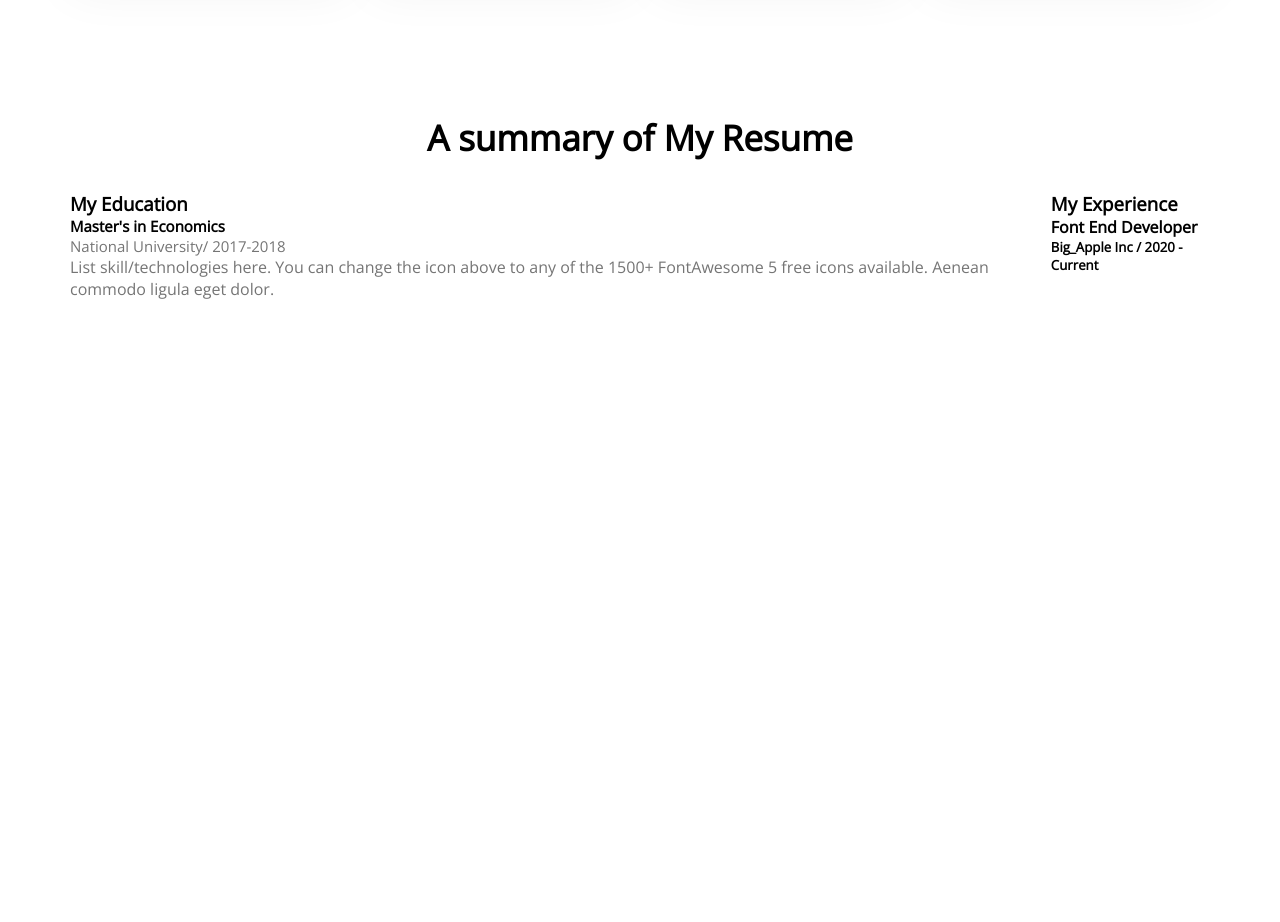
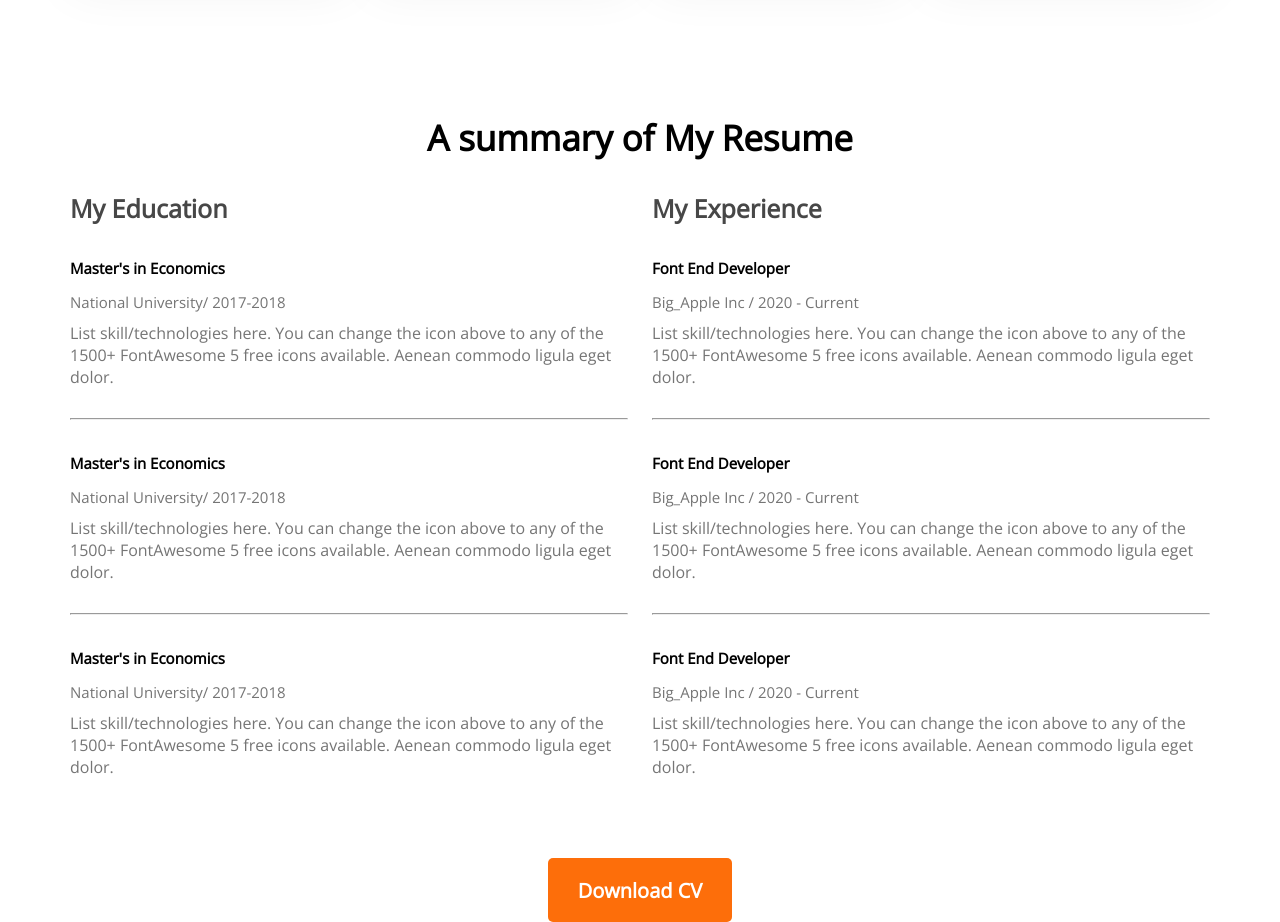
Before and after one commit to abdussamadsaiful7/developer-portfolio5, a plain HTML site: page index.html in a window 1280 px wide. Shown: the part 1745-2667 px from the top of the page. Before the commit the page ends 2045 px from the top, so only its background shows below. Drawn offline with nearby package versions, Linux system fonts and the light colour scheme.

Commit message:
education and experience added

```diff
--- a/index.html
+++ b/index.html
@@ -97,12 +97,53 @@
                         <p class="r-description">List skill/technologies here. You can change the icon    above
                             to any of the 1500+ FontAwesome 5 free icons available. Aenean commodo ligula eget dolor.</p>
                     </div>
+                    <hr>
+                    <div class="resume-item">
+                        <h4 class="r-title"> Master's in Economics</h4>
+                        <h5 class="sub-title"> National University/ 2017-2018</h5>
+                        <p class="r-description">List skill/technologies here. You can change the icon    above
+                            to any of the 1500+ FontAwesome 5 free icons available. Aenean commodo ligula eget dolor.</p>
+                    </div>
+                    <hr>
+                    <div class="resume-item">
+                        <h4 class="r-title"> Master's in Economics</h4>
+                        <h5 class="sub-title"> National University/ 2017-2018</h5>
+                        <p class="r-description">List skill/technologies here. You can change the icon    above
+                            to any of the 1500+ FontAwesome 5 free icons available. Aenean commodo ligula eget dolor.</p>
+                    </div>
+
                 </div>
                 <div>
                     <h3 class="resume-title">My Experience</h3>
-                    <h4>Font End Developer</h4>
-                    <h5>Big_Apple Inc / 2020 - Current</h5>
+
+                    <div class="resume-item">
+                        <h4 class="r-title">Font End Developer</h4>
+                        <h5 class="sub-title">Big_Apple Inc / 2020 - Current</h5>
+                        <p class="r-description">List skill/technologies here. You can change the icon above
+                            to any of the 1500+ FontAwesome 5 free icons available. Aenean commodo ligula eget dolor.</p>
+                    </div>
+                    <hr>
+                    <div class="resume-item">
+
+                        <h4 class="r-title">Font End Developer</h4>
+                        <h5 class="sub-title">Big_Apple Inc / 2020 - Current</h5>
+                        <p class="r-description">List skill/technologies here. You can change the icon above
+                            to any of the 1500+ FontAwesome 5 free icons available. Aenean commodo ligula eget dolor.</p>
+                    </div>
+                    <hr>
+                    <div class="resume-item">
+
+                        <h4 class="r-title">Font End Developer</h4>
+                        <h5 class="sub-title">Big_Apple Inc / 2020 - Current</h5>
+                        <p class="r-description">List skill/technologies here. You can change the icon above
+                            to any of the 1500+ FontAwesome 5 free icons available. Aenean commodo ligula eget dolor.</p>
+                    </div>
+
+
                 </div>
+            </div>
+            <div class="resume-button">
+                <button class="btn-primary">Download CV</button>
             </div>
         </section>
 
--- a/style5/portfolio5.css
+++ b/style5/portfolio5.css
@@ -65,7 +65,8 @@ nav li{
     color:#757575;
     font-size: 18px;
     padding-left: 0px;
-    margin: 30px;
+    margin-top: 30px;
+    margin-bottom: 30px;
 }
 /* main section */
 main{
@@ -150,14 +151,33 @@ main{
 
 .resume-content{
     display: flex;
+    gap: 24px;
 }
 .resume-title{
+    font-weight: 700;
+font-size: 25px;
+color: #474747;
+}
+.r-title{
+    font-weight: 600;
+    font-size: 20px;
+    line-height: 27px;
+    color: black;
+
+
+}
+
+.resume-item{
+    margin-top:30px;
+    margin-bottom: 30px;
 
 }
 .sub-title{
     color: #757575;
     font-weight: 400;
     font-size: 15px;
+    margin-top: 10px;
+    margin-bottom: 10px;
 }
 .r-title{
     font-weight: 700;
@@ -167,5 +187,9 @@ main{
 .r-description{
 
     color: #757575;
+}
 
+.resume-button{
+    margin-top: 50px;
+    text-align: center;
 }
```
